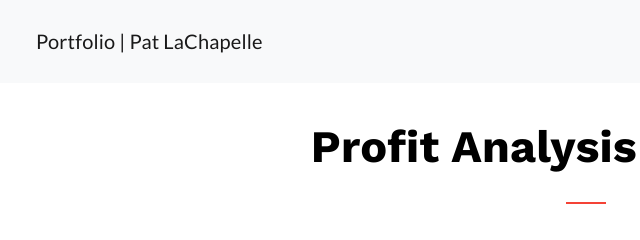
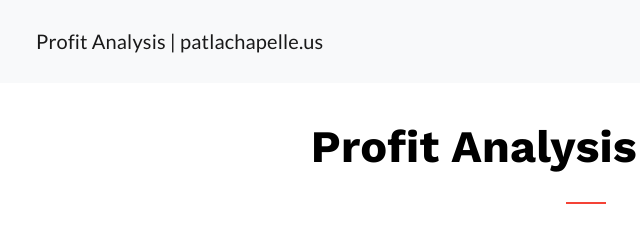
Before and after one commit to patlachapelle/WebsiteV2, a website: page ProfitAnalysis.html in a window 1280 px wide. Shown: the top 240 px of the page, 49-689 px from the left. Drawn offline with nearby package versions, Linux system fonts and the light colour scheme; some packages are replaced by stand-ins of ours.

Commit message:
Update ProfitAnalysis.html
update header

```diff
--- a/ProfitAnalysis.html
+++ b/ProfitAnalysis.html
@@ -38,7 +38,7 @@
 <!-- Header Close -->
 <nav class="navbar navbar-expand-lg navbar-light bg-light fixed-top">
   <div class="container">
-    <a class="navbar-brand" href="index.html">Portfolio | Pat LaChapelle</a>
+    <a class="navbar-brand" href="index.html">Profit Analysis | patlachapelle.us</a>
     <button class="navbar-toggler" type="button" data-toggle="collapse" data-target="#navbarResponsive" aria-controls="navbarResponsive" aria-expanded="false" aria-label="Toggle navigation">
           <span class="navbar-toggler-icon"></span>
         </button>
```
